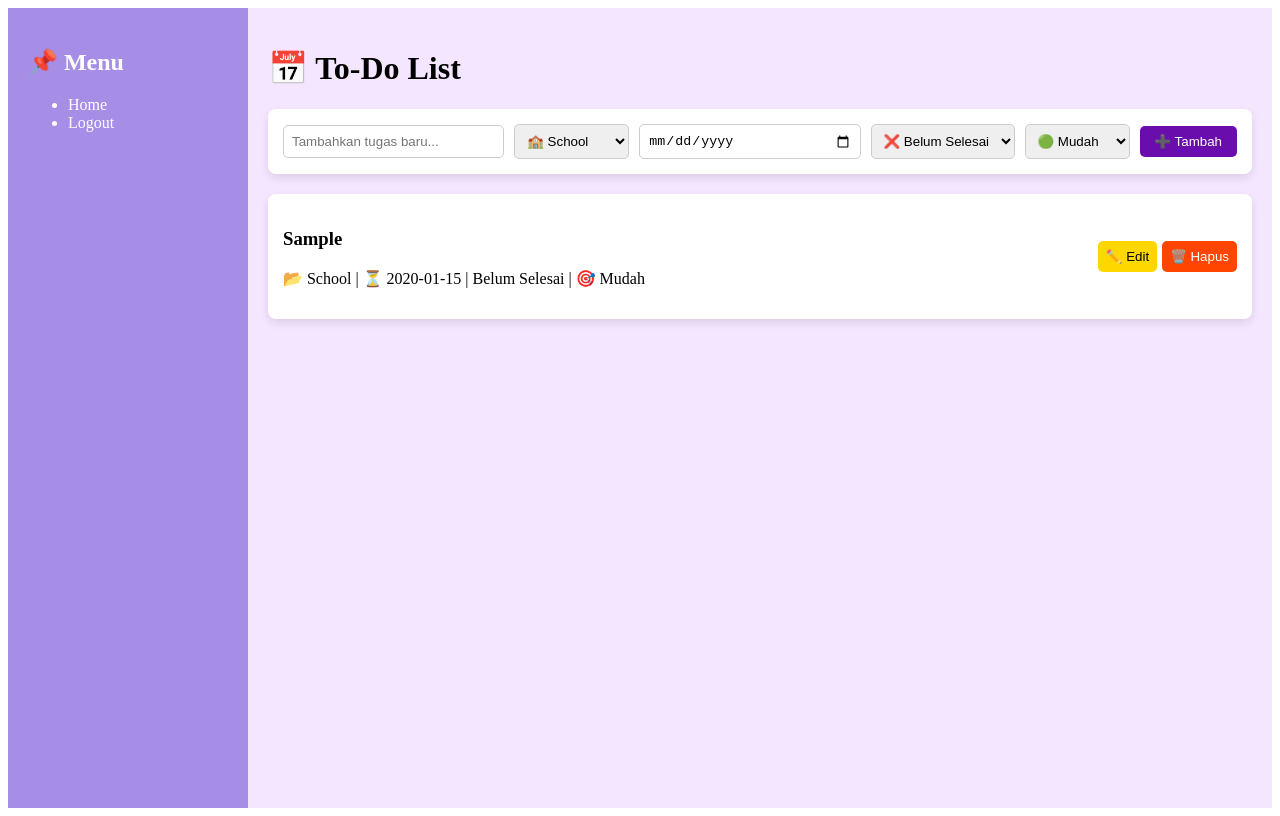
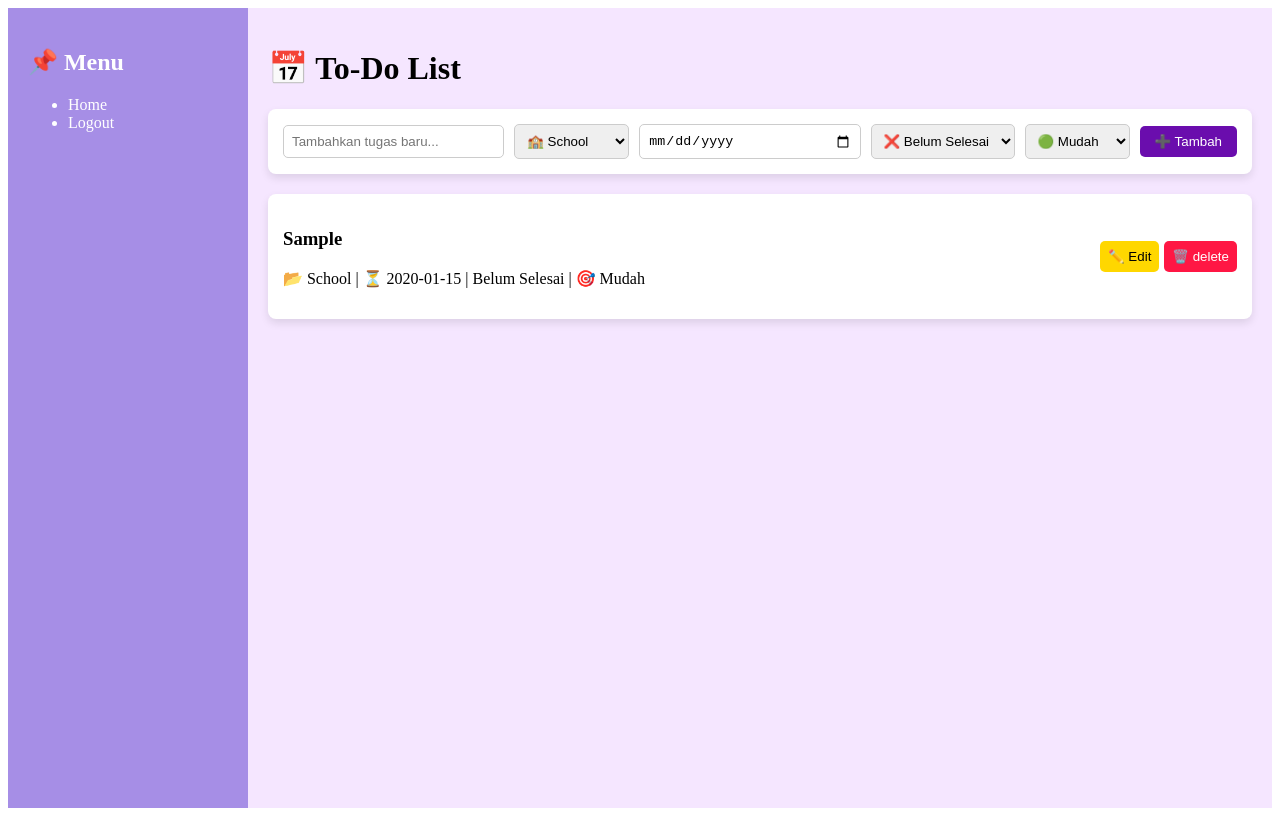
Before and after one commit to nabilaauli/UKK2025_XIIPPLG2_7502, a React (Vite) app: page /home in a window 1280 px wide. Both pictures are taken after typing "Sample", "2020-01-15" into the empty fields and a click on the button "➕ Tambah". Built offline with nearby package versions, Linux system fonts and the light colour scheme.

Commit message:
update color

```diff
--- a/src/component/TaskItem.jsx
+++ b/src/component/TaskItem.jsx
@@ -62,7 +62,7 @@ const TaskItem = ({ task, onEdit, onDelete }) => {
             <button
               onClick={() => onDelete(task.id)}
               style={styles.deleteButton}>
-              🗑️ Hapus
+              🗑️ delete
             </button>
           </>
         )}
@@ -83,7 +83,7 @@ const styles = {
   },
   deleteButton: {
     padding: "8px",
-    backgroundColor: "#FF4500",
+    backgroundColor: "#ff1744",
     color: "white",
     border: "none",
     borderRadius: "5px",
```
